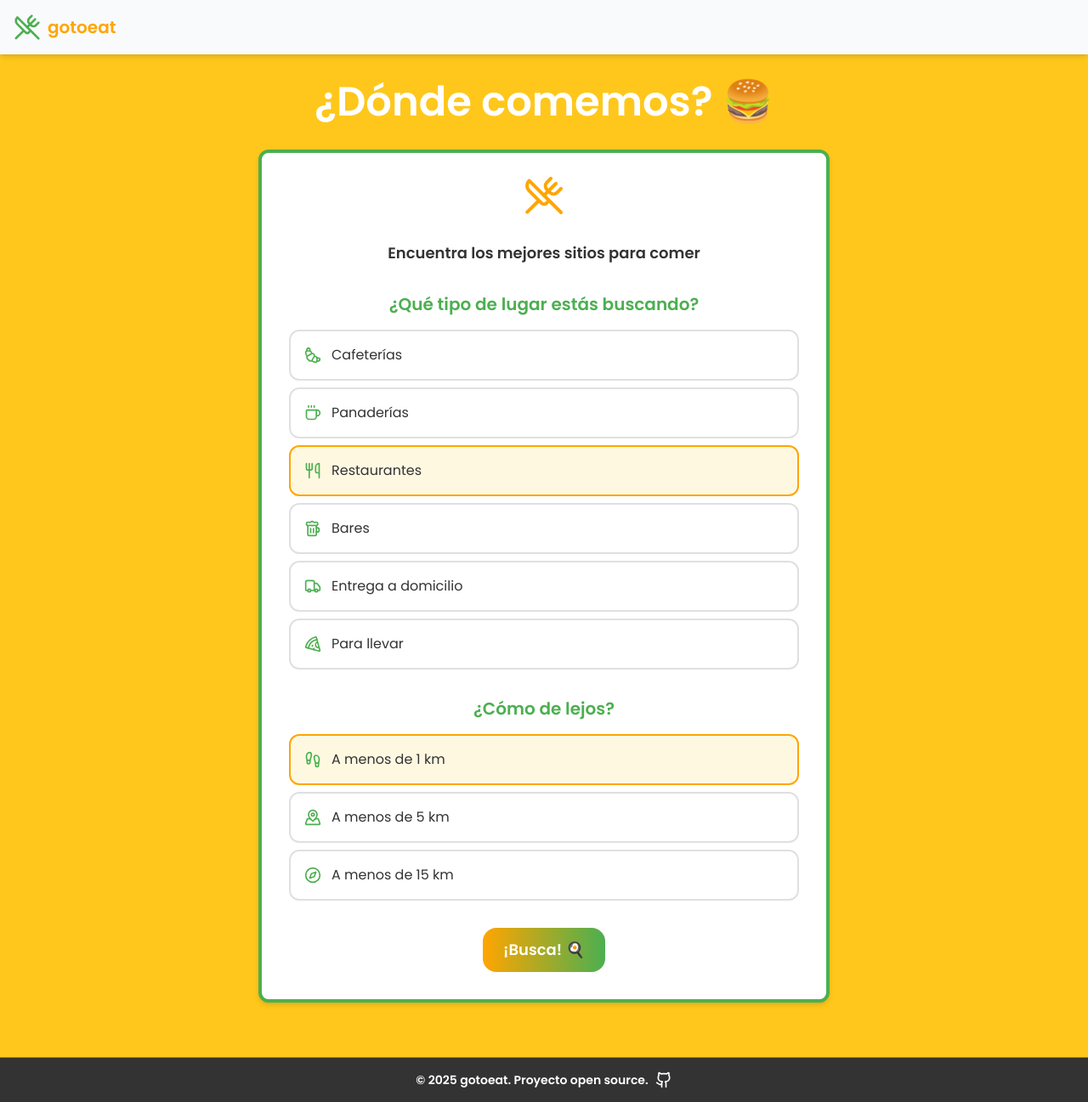
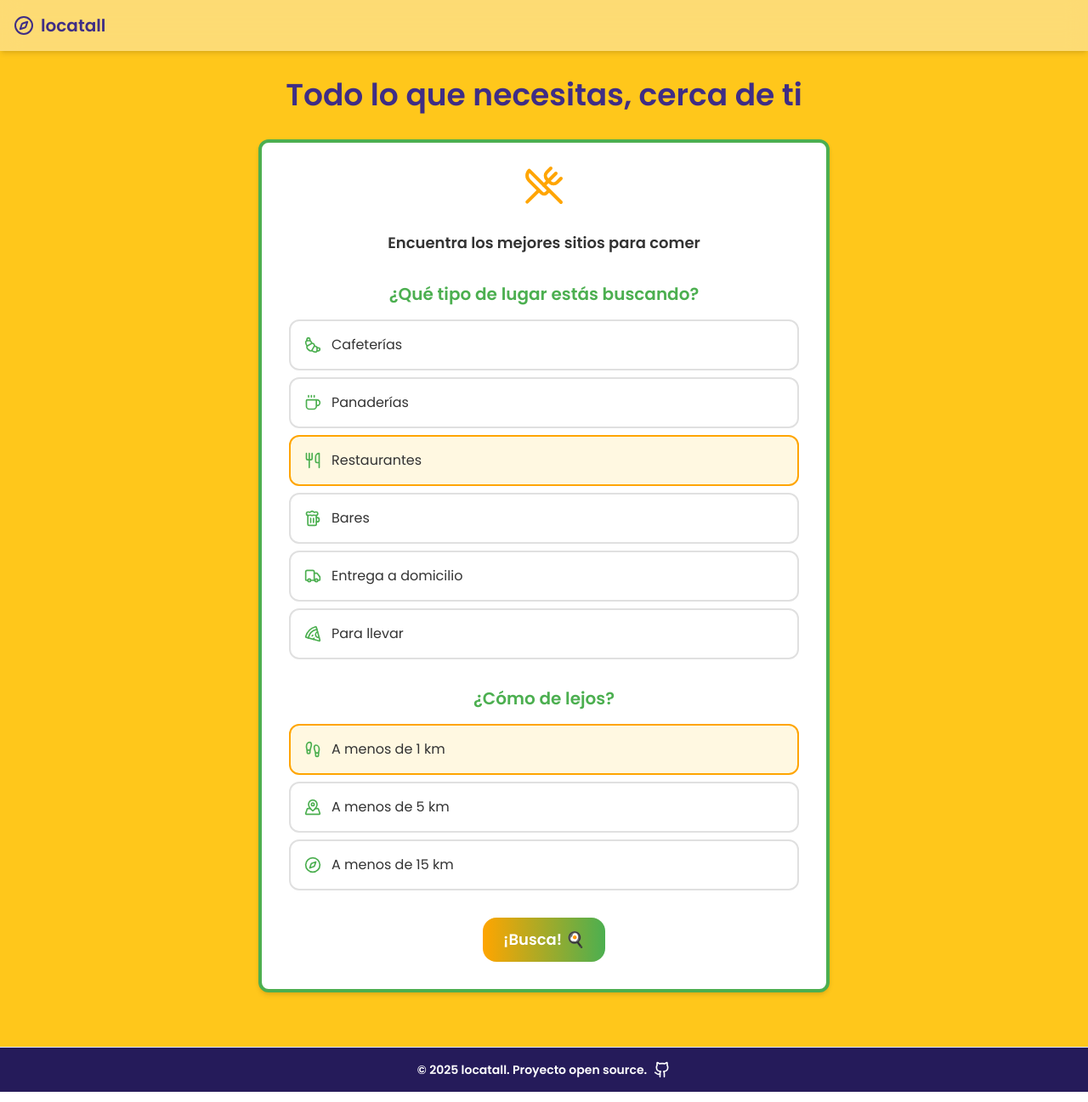
Before and after one commit to mariollesta/locatall, a React (Vite) app in the folder frontend/: page / in a window 1280 px wide. Shown: the whole page at 85% size. Built offline with nearby package versions, Linux system fonts and the light colour scheme.

Commit message:
feat(): rebranding

```diff
--- a/frontend/src/components/Footer.jsx
+++ b/frontend/src/components/Footer.jsx
@@ -3,10 +3,10 @@ import { Github } from 'lucide-react';
 
 const Footer = ({ githubLink }) => {
   return (
-    <footer className="py-4 bg-[#333333] border-t border-[#4CAF50] w-full">
+    <footer className="py-4 bg-[#251b5a] border-t border-[#E6E6FA] w-full">
       <div className="container mx-auto px-4 flex flex-col sm:flex-row justify-center items-center text-center">
         <div className="flex items-center text-[#FFFFFF] text-xs sm:text-sm font-semibold">
-          <span>© {new Date().getFullYear()} gotoeat. Proyecto open source.</span>
+          <span>© {new Date().getFullYear()} locatall. Proyecto open source.</span>
           <a
             href={githubLink}
             target="_blank"
--- a/frontend/src/components/Logo.jsx
+++ b/frontend/src/components/Logo.jsx
@@ -1,11 +1,11 @@
 import React from 'react';
-import { UtensilsCrossed } from 'lucide-react';
+import { Compass } from 'lucide-react';
 
 const Logo = () => {
   return (
     <div className={"flex items-center"}>
-      <UtensilsCrossed className="w-8 h-8" style={{ color: '#4CAF50' }} />
-      <span className="ml-2 text-xl font-semibold" style={{ color: '#FFA500' }} lang="en">gotoeat</span>
+      <Compass className="w-6 h-6" style={{ color: '#3f2d85' }} />
+      <span className="ml-2 text-xl font-semibold" style={{ color: '#3f2d85' }} lang="en">locatall</span>
     </div>
   );
 };
--- a/frontend/src/components/Navbar.jsx
+++ b/frontend/src/components/Navbar.jsx
@@ -3,7 +3,7 @@ import Logo from "./Logo";
 
 const Navbar = () => {
   return (
-    <header className="bg-gray-50 shadow-md py-4 sticky top-0 z-10">
+    <header className="bg-gray-50 bg-opacity-40 backdrop-blur-md shadow-md py-4 sticky top-0 z-10">
       <div className="container mx-auto px-4 flex justify-between items-center">
         <Logo />
       </div>
--- a/frontend/src/components/Title.jsx
+++ b/frontend/src/components/Title.jsx
@@ -2,7 +2,7 @@ import React from "react";
 
 const Title = () => {
   return (
-    <h1 className="text-3xl sm:text-4xl md:text-5xl font-bold text-[#FFFFFF] mb-8 text-center shadow-text">¿Dónde comemos? 🍔</h1>
+    <h1 className="text-2xl sm:text-3xl md:text-4xl font-bold text-[#3f2d85] mb-8 text-center shadow-text">Todo lo que necesitas, cerca de ti</h1>
   );
 };
 
```
